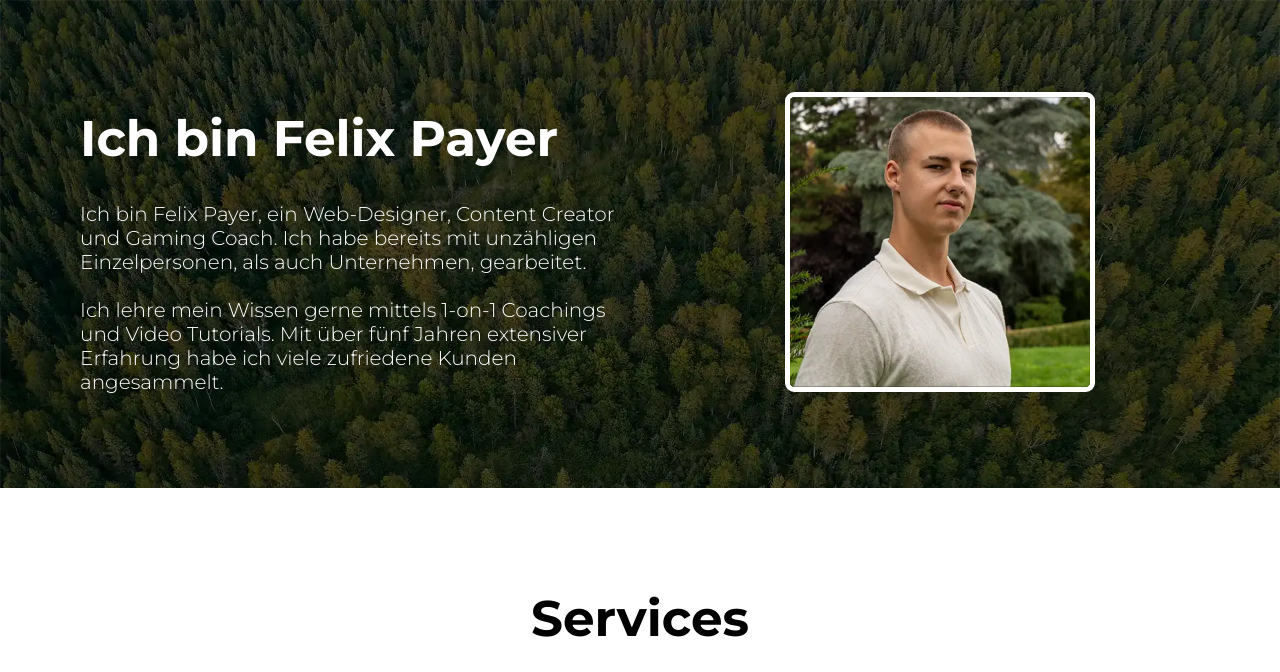
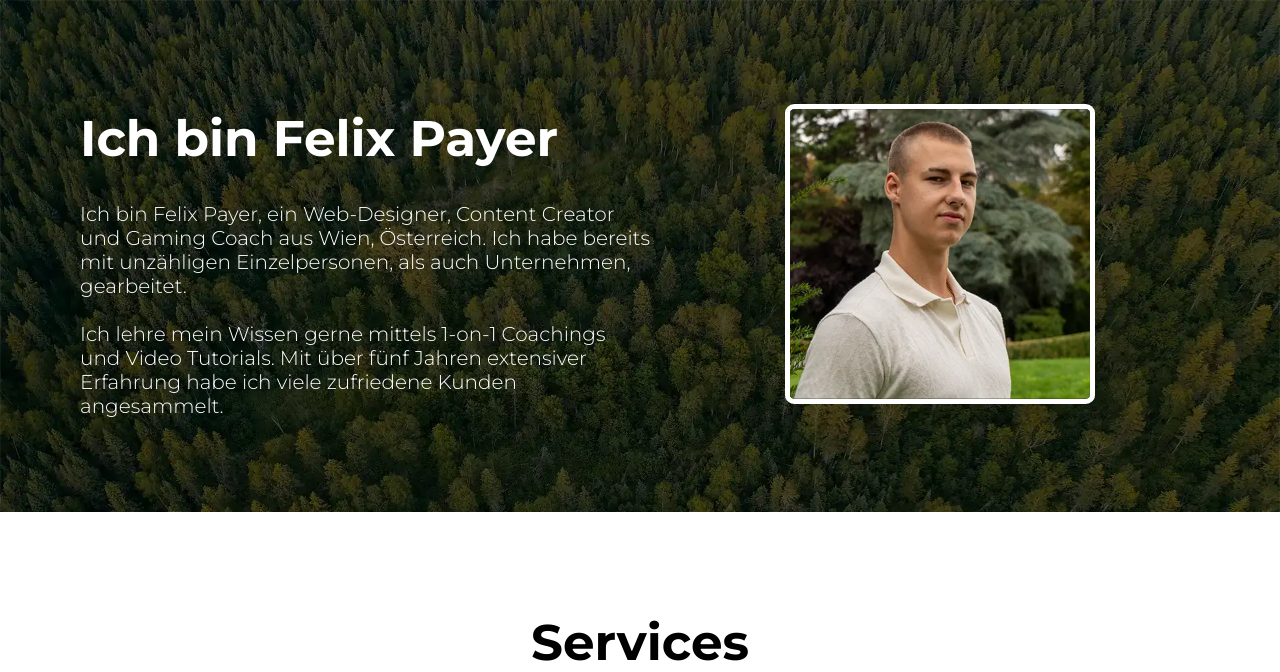
Before and after one commit to 1FailX1/felix-payer.at, a PHP site: page / in a window 1280 px wide. Shown: the part 110-782 px from the top of the page. Run offline with PHP 8.4, Linux system fonts and the light colour scheme.

Commit message:
Update index.php
Keywords Wien und Österreich in die Beschreibung im ersten Absatz geadded

```diff
--- a/index.php
+++ b/index.php
@@ -51,7 +51,7 @@
             <div class="flex-introduction-innercontainer">
                 <div class="flex-introduction-item hidden">
                     <h1>Ich bin Felix Payer</h1>
-                    <p>Ich bin Felix Payer, ein Web-Designer, Content Creator und Gaming Coach. Ich habe bereits mit unzähligen Einzelpersonen, als auch Unternehmen, gearbeitet. <br><br> Ich lehre mein Wissen gerne mittels 1-on-1 Coachings und Video Tutorials. Mit über fünf Jahren extensiver Erfahrung habe ich viele zufriedene Kunden angesammelt.
+                    <p>Ich bin Felix Payer, ein Web-Designer, Content Creator und Gaming Coach aus Wien, Österreich. Ich habe bereits mit unzähligen Einzelpersonen, als auch Unternehmen, gearbeitet. <br><br> Ich lehre mein Wissen gerne mittels 1-on-1 Coachings und Video Tutorials. Mit über fünf Jahren extensiver Erfahrung habe ich viele zufriedene Kunden angesammelt.
                     </p>
                 </div>
                 <div class="flex-introduction-image">
```
